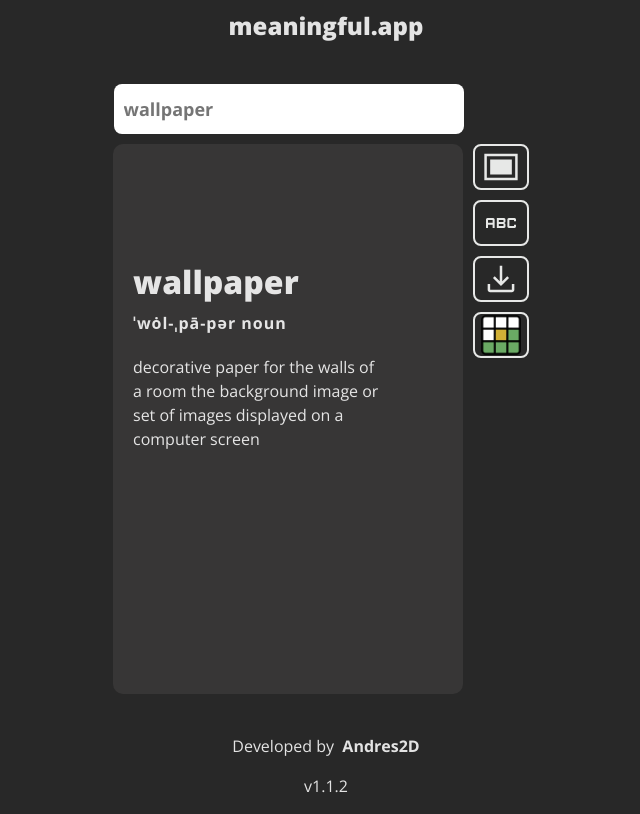
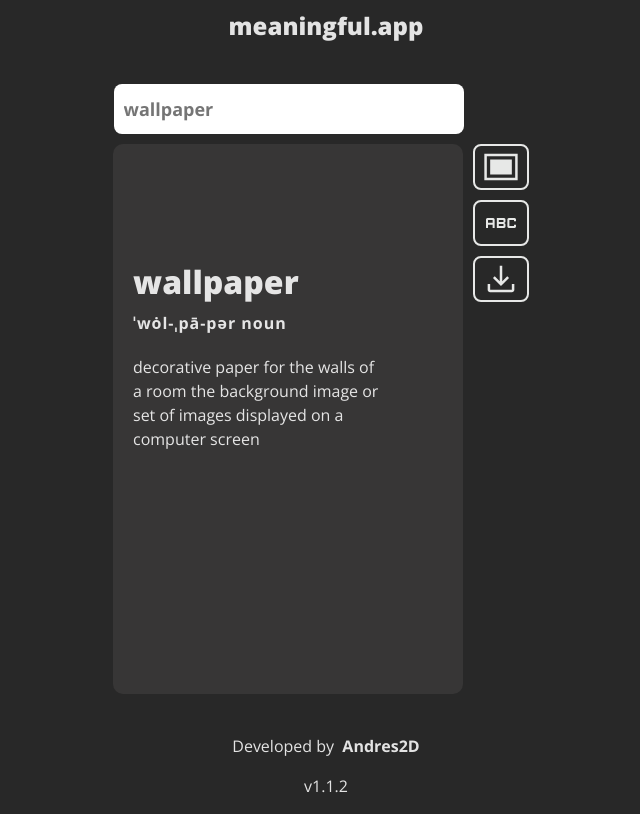
Before and after one commit to Andres2D/meaningful, a React (Vite) app: page / in a window 1280 px wide. Shown: the whole page, without its empty margins (314-954 px from the left). Built offline with nearby package versions, Linux system fonts and the light colour scheme.

Commit message:
refactor: remove wordle option (public api not available)

```diff
--- a/src/constants/actions.ts
+++ b/src/constants/actions.ts
@@ -20,11 +20,11 @@ export const actionMap: ActionsMap = {
     alt: 'download',
     class: new Download()
   },
-  wordle: {
-    src: wordle,
-    alt: 'wordle',
-    class: null
-  }
+  // wordle: {
+  //   src: wordle,
+  //   alt: 'wordle',
+  //   class: null
+  // }
 };
 
 export const backgroundColors: string[] = [
```
